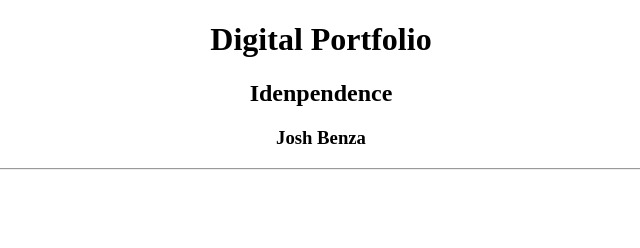
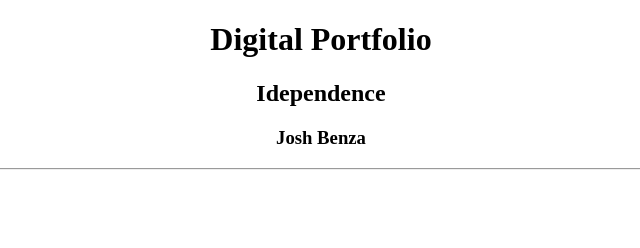
Before and after one commit to josh-123168/al-digital-portfolio, a plain HTML site: page index.html in a window 1280 px wide. Shown: the top 248 px of the page, 319-959 px from the left. Drawn offline with Linux system fonts and the light colour scheme.

Commit message:
typo fix

```diff
--- a/index.html
+++ b/index.html
@@ -9,7 +9,7 @@
 </head>
 <body>
     <h1>Digital Portfolio</h1>
-    <h2>Idenpendence</h2>
+    <h2>Idependence</h2>
     <h3>Josh Benza</h3>
     <hr>
     <h4>Pages</h4>
```
